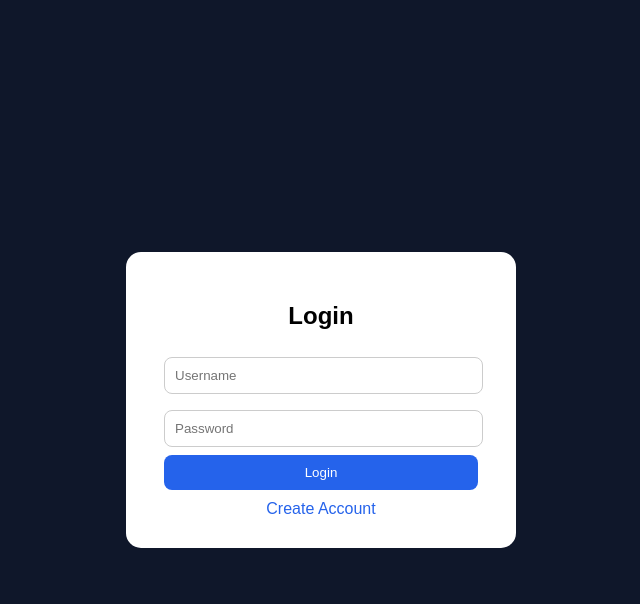
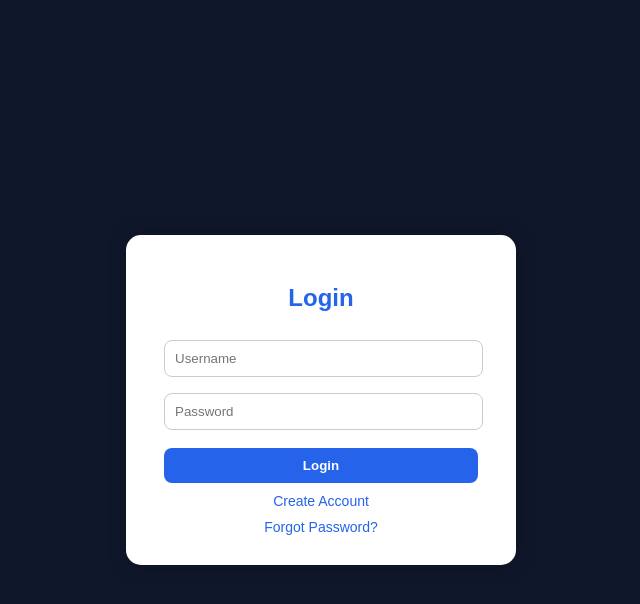
Before and after one commit to omjagtap24-oss/crowd-detection-app, a Flask app: page / in a window 1280 px wide. Shown: the top 604 px of the page, without its empty margins (319-959 px from the left). Run offline with Flask 3, Linux system fonts and the light colour scheme.

Commit message:
Update login.html

```diff
--- a/templates/login.html
+++ b/templates/login.html
@@ -11,6 +11,7 @@ background:#0f172a;
 overflow:hidden;
 }
 
+/* Splash Screen */
 #splash{
 position:fixed;
 width:100%;
@@ -24,9 +25,21 @@ color:white;
 z-index:9999;
 }
 
+#splash h1{
+font-size:48px;
+margin:0;
+}
+
+#splash p{
+font-size:18px;
+opacity:0.9;
+}
+
+/* Login */
 #main{
 display:none;
 height:100vh;
+display:flex;
 justify-content:center;
 align-items:center;
 }
@@ -36,31 +49,42 @@ width:330px;
 background:white;
 padding:30px;
 border-radius:15px;
+box-shadow:0 0 20px rgba(0,0,0,0.2);
 text-align:center;
+}
+
+.box h2{
+margin-bottom:20px;
+color:#2563eb;
 }
 
 input{
 width:90%;
 padding:10px;
 margin:8px;
+border:1px solid #ccc;
 border-radius:8px;
-border:1px solid #ccc;
 }
 
 button{
 width:95%;
 padding:10px;
+margin-top:10px;
 background:#2563eb;
 color:white;
 border:none;
 border-radius:8px;
+cursor:pointer;
+font-weight:bold;
 }
 
 a{
 display:block;
 margin-top:10px;
+color:#2563eb;
 cursor:pointer;
-color:#2563eb;
+text-decoration:none;
+font-size:14px;
 }
 
 .hidden{
@@ -71,16 +95,21 @@ display:none;
 
 <body>
 
+<!-- Splash -->
 <div id="splash">
 <h1>🛕 PilgrimFlow</h1>
 <p>Smart Temple Crowd Guidance</p>
 </div>
 
+<!-- Login Page -->
 <div id="main">
+
 <div class="box">
 
+<!-- Login -->
 <div id="loginBox">
 <h2>Login</h2>
+
 <form action="/login" method="POST">
 <input type="text" name="username" placeholder="Username" required>
 <input type="password" name="password" placeholder="Password" required>
@@ -88,36 +117,59 @@ display:none;
 </form>
 
 <a onclick="showSignup()">Create Account</a>
+<a onclick="showForgot()">Forgot Password?</a>
 </div>
 
+<!-- Signup -->
 <div id="signupBox" class="hidden">
-<h2>Sign Up</h2>
+<h2>Create Account</h2>
+
 <form action="/signup" method="POST">
-<input type="text" name="username" placeholder="Username" required>
-<input type="password" name="password" placeholder="Password" required>
-<button type="submit">Create Account</button>
+<input type="text" name="username" placeholder="Create Username" required>
+<input type="password" name="password" placeholder="Create Password" required>
+<button type="submit">Sign Up</button>
 </form>
 
-<a onclick="showLogin()">Back Login</a>
+<a onclick="showLogin()">Back to Login</a>
+</div>
+
+<!-- Forgot -->
+<div id="forgotBox" class="hidden">
+<h2>Recover Password</h2>
+
+<form action="/forgot" method="POST">
+<input type="text" name="username" placeholder="Username" required>
+<button type="submit">Recover</button>
+</form>
+
+<a onclick="showLogin()">Back to Login</a>
 </div>
 
 </div>
 </div>
 
 <script>
-setTimeout(()=>{
+setTimeout(function(){
 document.getElementById("splash").style.display="none";
 document.getElementById("main").style.display="flex";
-},2000)
+},2500);
 
 function showSignup(){
-loginBox.style.display="none"
-signupBox.style.display="block"
+loginBox.style.display="none";
+signupBox.style.display="block";
+forgotBox.style.display="none";
+}
+
+function showForgot(){
+loginBox.style.display="none";
+signupBox.style.display="none";
+forgotBox.style.display="block";
 }
 
 function showLogin(){
-loginBox.style.display="block"
-signupBox.style.display="none"
+loginBox.style.display="block";
+signupBox.style.display="none";
+forgotBox.style.display="none";
 }
 </script>
 
```
